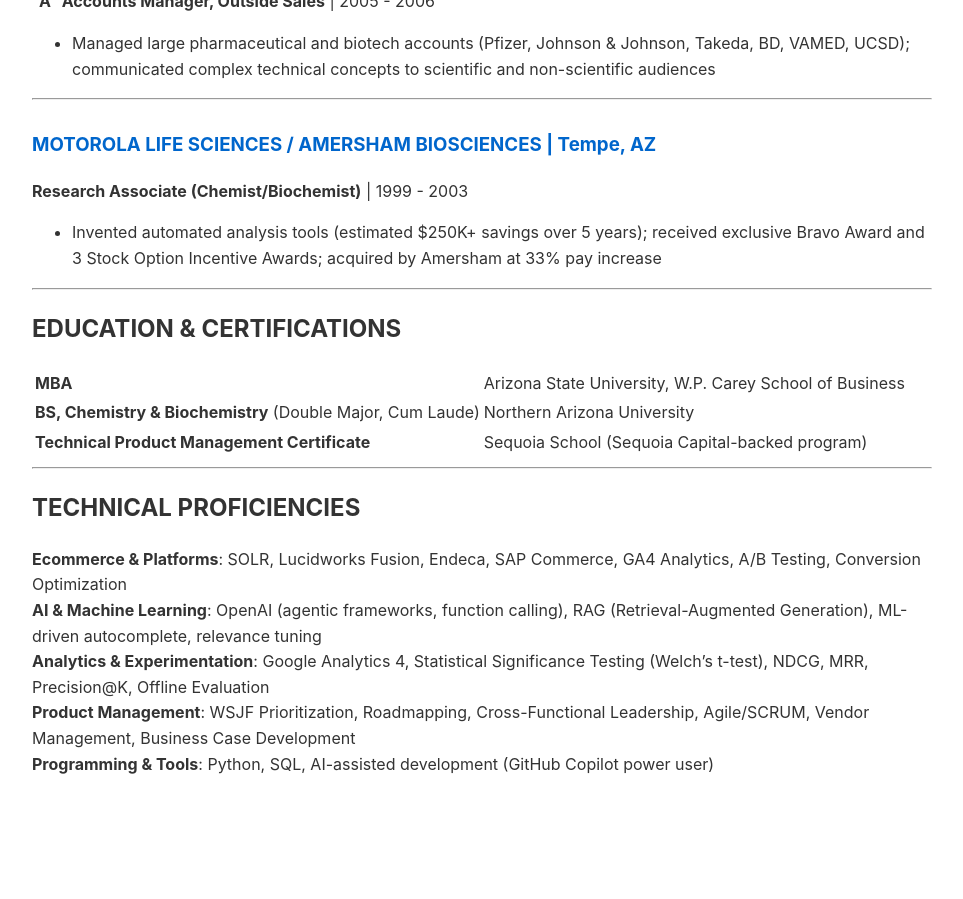
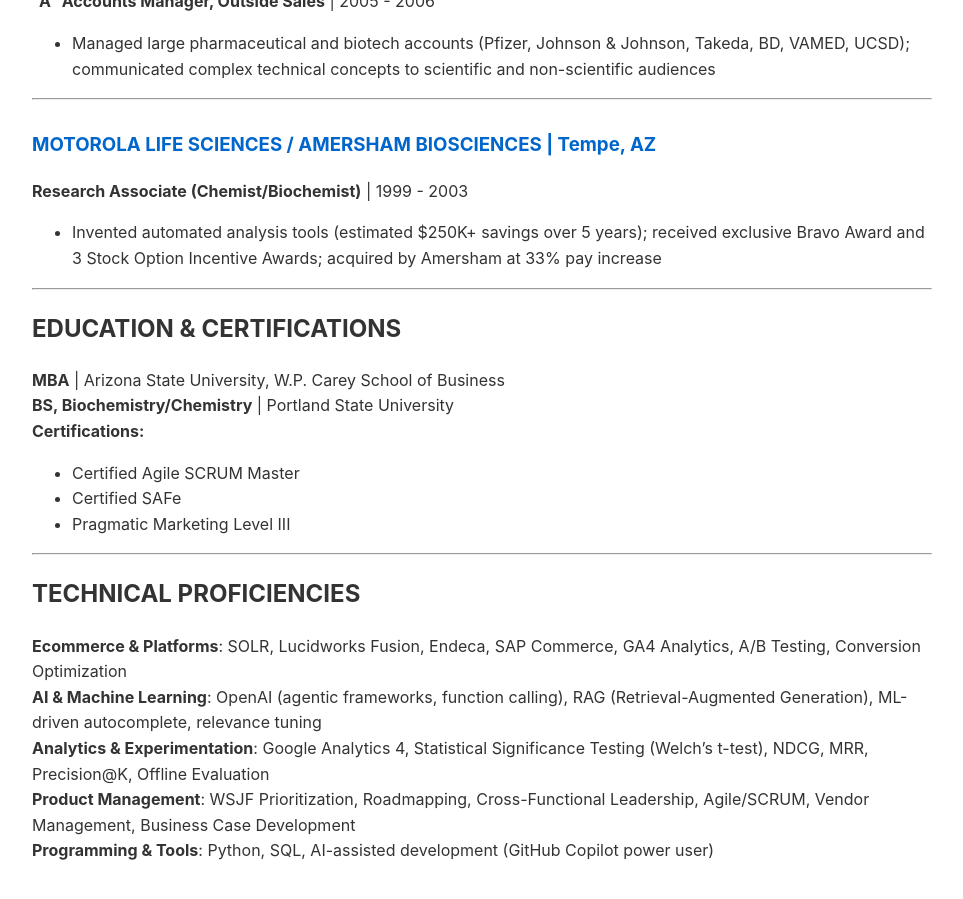
Before and after one commit to tsimech/tsimech.github.io, a Jekyll site: the page built from docs/grove.md, in a window 1280 px wide and 900 px high, scrolled down 5415 px. Shown: the whole window, without its empty margins (158-1121 px from the left). Built offline with Jekyll 4.4.1, drawn with Linux system fonts in a browser that asks for light colours; our own code applies the rules of GitHub Pages for plain Markdown files; before the commit the page ends 6228 px from its top, so only the background shows below that.

Commit message:
CRITICAL FIX 2: Correct ALL education errors - BS school (Portland State not Northern Arizona), degree name (Biochemistry/Chemistry), remove fabricated honors

```diff
--- a/docs/grove.md
+++ b/docs/grove.md
@@ -164,8 +164,11 @@ Led enterprise-wide digital product strategy for $3B+ revenue ecommerce channel
 ## EDUCATION & CERTIFICATIONS
 
 **MBA** | Arizona State University, W.P. Carey School of Business
-**BS, Chemistry & Biochemistry** (Double Major, Cum Laude) | Northern Arizona University
-**Technical Product Management Certificate** | Sequoia School (Sequoia Capital-backed program)
+**BS, Biochemistry/Chemistry** | Portland State University
+**Certifications:**
+- Certified Agile SCRUM Master
+- Certified SAFe
+- Pragmatic Marketing Level III
 
 ---
 
```
